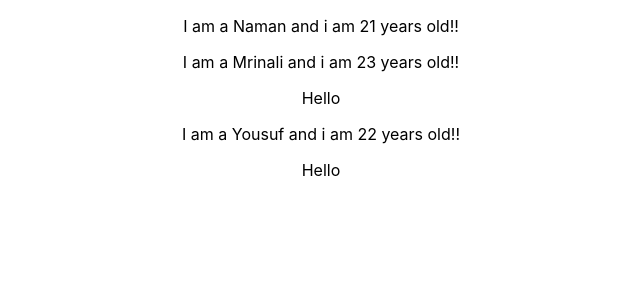
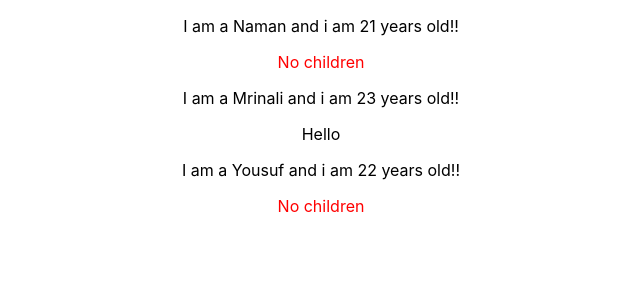
Before and after one commit to bballer09/React-Start, a React (Create React App) app: page / in a window 1280 px wide. Shown: the top 300 px of the page, without its empty margins (319-959 px from the left). Built offline with nearby package versions, Linux system fonts and the light colour scheme.

Commit message:
Dynamic Content

```diff
--- a/src/App.js
+++ b/src/App.js
@@ -5,7 +5,7 @@ function App() {
   return <div class='App'>
     <Person name ="Naman" age="21"/>
     <Person name ="Mrinali" age="23">Hello</Person>
-    {React.createElement(Person ,{name:'Yousuf',age:'22'},'Hello')}
+    {React.createElement(Person ,{name:'Yousuf',age:'22'},null)}
   </div>;
 }
 
--- a/src/Person/Person.js
+++ b/src/Person/Person.js
@@ -3,7 +3,9 @@ const Person = (props) => {
     return (
         <div>
             <p>I am a {props.name} and i am {props.age} years old!!</p>
-            <p>{props.children}</p>
+            {
+            props.children==null?
+            <p style={{color: 'red'}}>No children</p>:<p>{props.children}</p>}
         </div>
     );
 };
```
